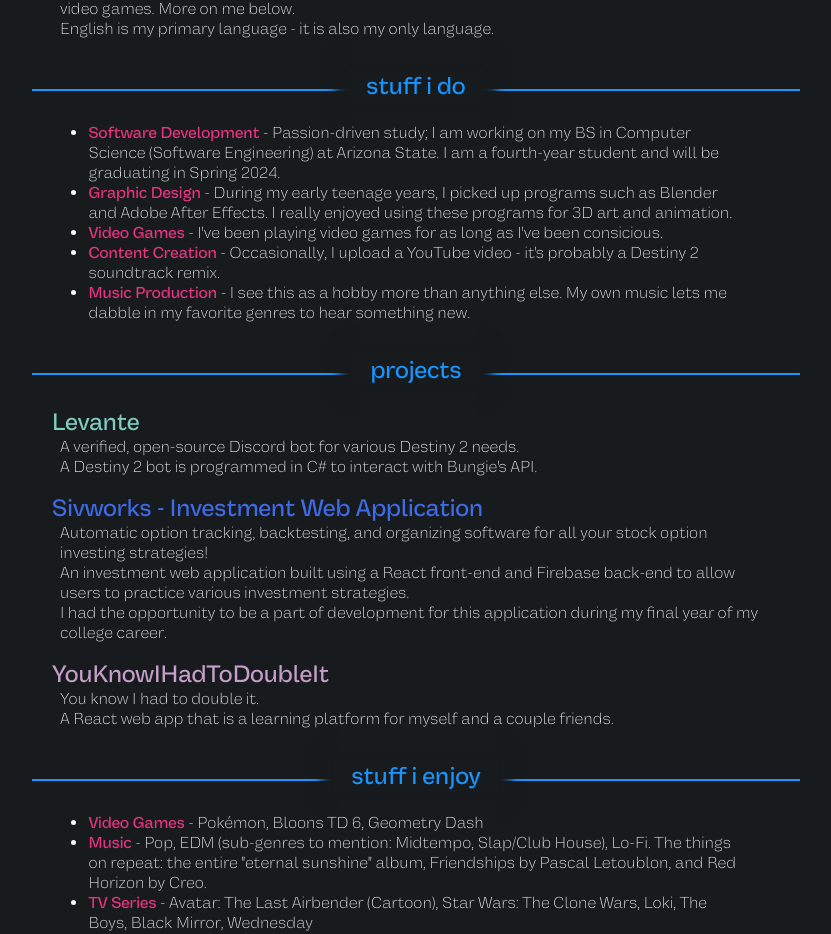
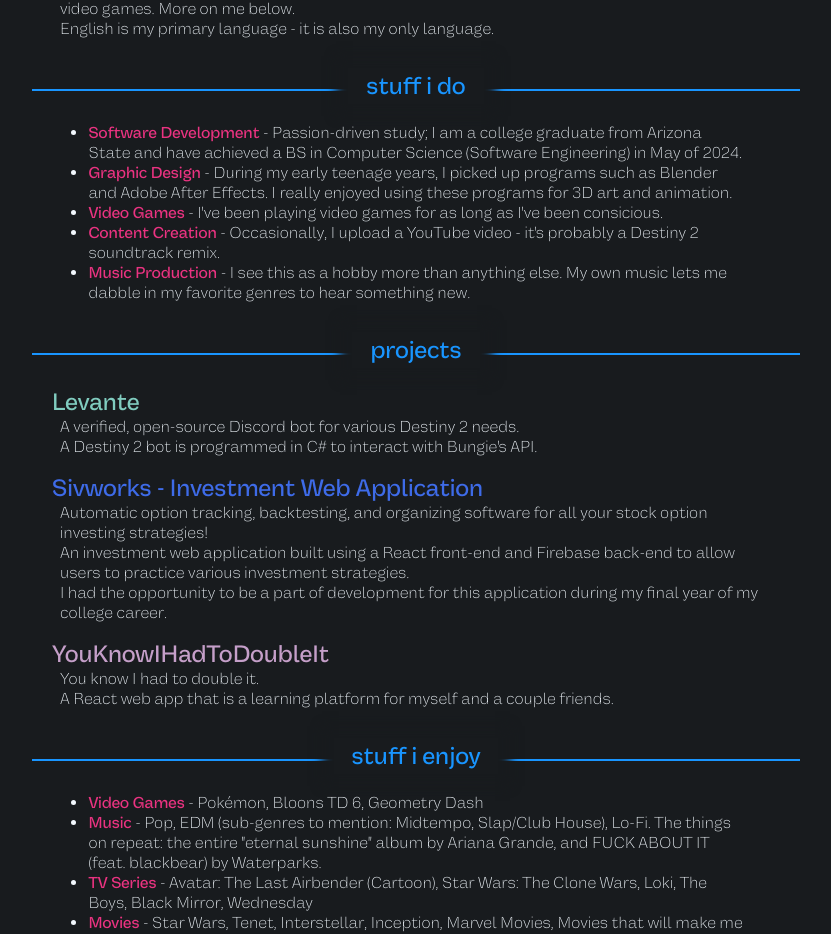
Before and after one commit to oatsfx/oatsfx.github.io, a React (Create React App) app: page /portfolio in a window 1280 px wide. Shown: the part 341-1275 px from the top of the page, without its empty margins (224-1055 px from the left). Built offline with nearby package versions, Linux system fonts and the light colour scheme.

Commit message:
update: music and graduation

```diff
--- a/src/App.jsx
+++ b/src/App.jsx
@@ -4,9 +4,8 @@ import { styled } from "@mui/material/styles";
 
 const App = () => {
   const currentBangers = [
-    'the entire "eternal sunshine" album',
-    "Friendships by Pascal Letoublon",
-    "Red Horizon by Creo",
+    'the entire "eternal sunshine" album by Ariana Grande',
+    "FUCK ABOUT IT (feat. blackbear) by Waterparks",
   ];
 
   let currentBangersStr = "The things on repeat: ";
@@ -85,10 +84,9 @@ const App = () => {
         <div className="content">
           <ul>
             <li>
-              <b>Software Development</b> - Passion-driven study; I am working
-              on my BS in Computer Science (Software Engineering) at Arizona
-              State. I am a fourth-year student and will be graduating in Spring
-              2024.
+              <b>Software Development</b> - Passion-driven study; I am a college
+              graduate from Arizona State and have achieved a BS in Computer
+              Science (Software Engineering) in May of 2024.
             </li>
             <li>
               <b>Graphic Design</b> - During my early teenage years, I picked up
```
